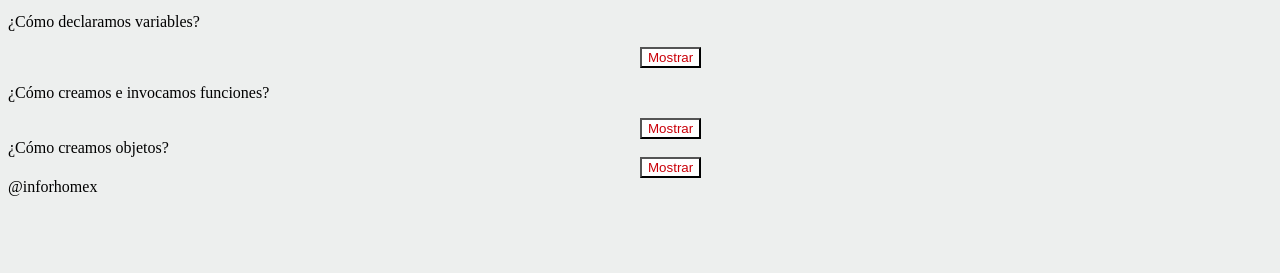
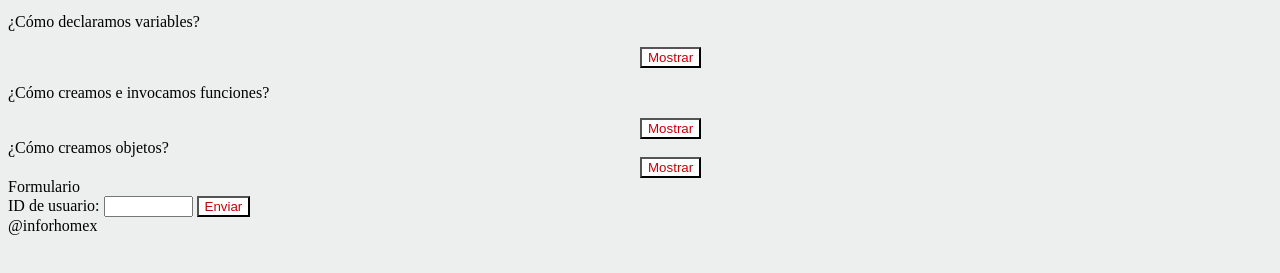
Before and after one commit to HiroNakamura/youdontknowjs, a website: page mytutorial/index.html in a window 1280 px wide. Shown: the part 119-392 px from the top of the page. Drawn offline with Linux system fonts and the light colour scheme.

Commit message:
Envio de cambios

```diff
--- a/mytutorial/index.html
+++ b/mytutorial/index.html
@@ -6,6 +6,11 @@
   <script src="js/index.js"></script>
   <script src="src/main.js"></script>
    <link rel="stylesheet" href="css/index.css"/>
+
+<script type="text/javascript">
+
+</script>
+
 </head>
 <body>
 <header><h1>¿Realmente crees que sabes JS?</h1></header>
@@ -113,6 +118,36 @@ Aqu&iacute; vamos a demostrar que no sabes JS. No te preocupes, no eres el &uacu
   </div>
   </section>
 
+<script>
+  console.log("Javascript activo...");
+  function confEnvio(){
+    var cveusu = document.forms["myForm"]["cveusu"].value;
+    if (cveusu == "") {
+      alert("El ID no debe estar vacio");
+      return false;
+    }
+  }
+</script>
+
+<section>
+  <article>Formulario</article>
+  <div id="contenedor">
+    <form id="myForm" onsubmit="return confEnvio()" name="myForm" action="" method="get">
+      <label>ID de usuario:</label>
+      <input type="tex" name="cveusu" id="cveusu" size="8"/>
+      <input style="position: relative; color: #CA000A; background-color: #fff;" type="submit" value="Enviar" name="enviar" />
+    </form>
+  </div>
+</section>
+
+
+
+<script>
+  //var myURL ='https://www.youtube.com/';
+  //window.location.replace(myURL);
+</script>
+
+
 <footer>@inforhomex</footer>
 </body>
 </hml>
--- a/mytutorial/js/index.js
+++ b/mytutorial/js/index.js
@@ -40,4 +40,8 @@ document.addEventListener("DOMContentLoaded", function(event) {
     });
 
 
+
+
+
+
 });
```
Also changed, not shown: mytutorial/css/index.css (line endings or trailing spaces).
